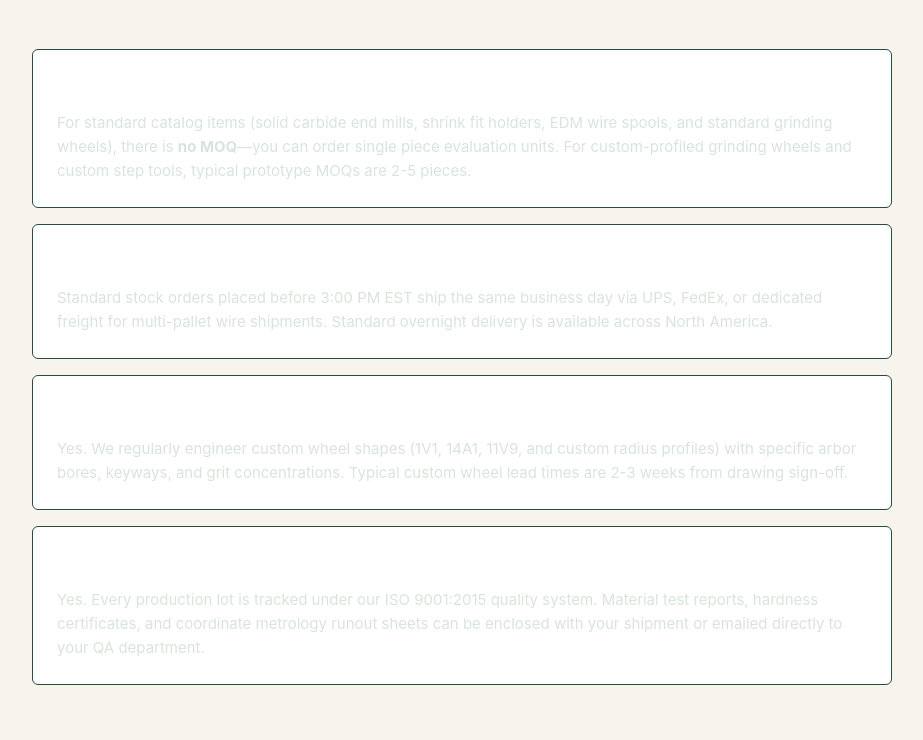
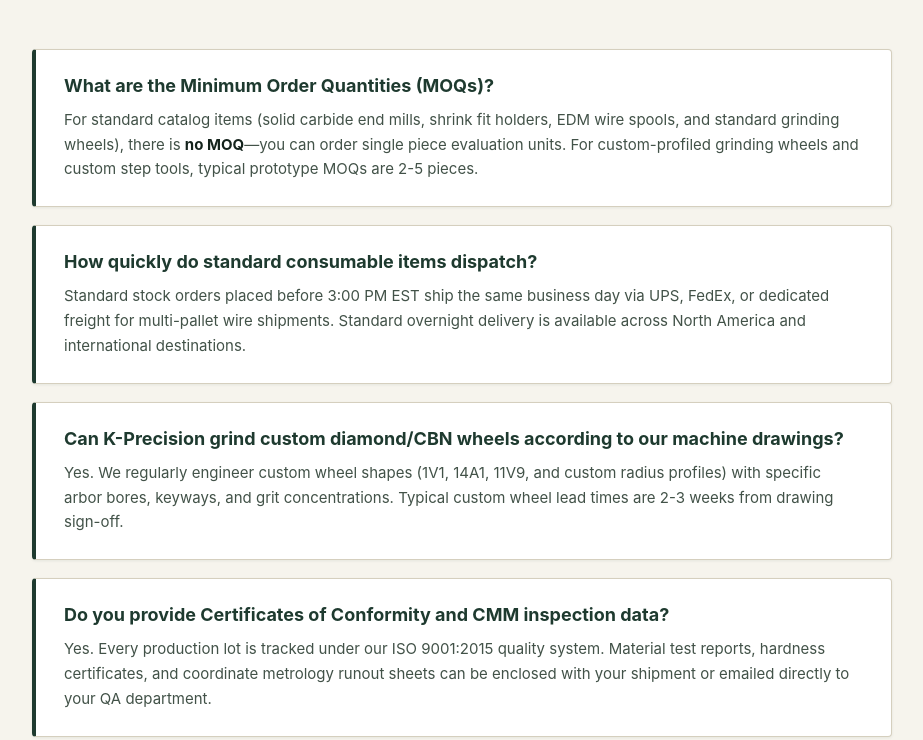
Before and after one commit to tuan07071239-pixel/k-precision, a plain HTML site: page contact.html in a window 1280 px wide. Shown: the part 1756-2496 px from the top of the page, without its empty margins (178-1101 px from the left). Drawn offline with Linux system fonts and the light colour scheme.

Commit message:
Update contact.html FAQ section with high-contrast readable cards

```diff
--- a/contact.html
+++ b/contact.html
@@ -6,8 +6,8 @@
   <title>Contact &amp; Request for Quote (RFQ) | K-Precision</title>
   <meta name="description" content="Submit an official Request for Quote (RFQ) for precision grinding wheels, carbide cutters, tool holding, and EDM wires. Direct access to K-Precision technical sales.">
   <link rel="icon" type="image/svg+xml" href="assets/images/favicon.svg">
-  <link rel="stylesheet" href="assets/css/style.css?v=2.2">
-  <link rel="stylesheet" href="assets/css/components.css?v=2.2">
+  <link rel="stylesheet" href="assets/css/style.css?v=2.3">
+  <link rel="stylesheet" href="assets/css/components.css?v=2.3">
 </head>
 <body>
 
@@ -239,39 +239,39 @@
   </section>
 
   <!-- FREQUENTLY ASKED QUESTIONS (ID: faq) -->
-  <section id="faq" class="section section-surface">
+  <section id="faq" class="section section-beige">
     <div class="container">
       <div class="section-header">
-        <span class="section-tag tag-cyan">Ordering &amp; Procurement</span>
+        <span class="section-tag tag-green">Ordering &amp; Procurement</span>
         <h2 class="section-title">Frequently Asked Questions</h2>
         <p class="section-subtitle">Common questions regarding minimum orders, custom tooling turnaround, and delivery guarantees.</p>
       </div>
 
-      <div style="max-width: 860px; margin: 0 auto; display: flex; flex-direction: column; gap: 16px;">
-        <div style="background: var(--bg-surface-card); border: 1px solid var(--border-dark); border-radius: var(--radius-md); padding: 24px;">
-          <h4 style="color: #FFFFFF; font-size: 1.1rem; font-weight: 700; margin-bottom: 8px;">What are the Minimum Order Quantities (MOQs)?</h4>
-          <p style="color: var(--text-light-secondary); font-size: 0.9375rem; line-height: 1.6;">
+      <div class="faq-list">
+        <div class="faq-card">
+          <h4 class="faq-question">What are the Minimum Order Quantities (MOQs)?</h4>
+          <p class="faq-answer">
             For standard catalog items (solid carbide end mills, shrink fit holders, EDM wire spools, and standard grinding wheels), there is <strong>no MOQ</strong>—you can order single piece evaluation units. For custom-profiled grinding wheels and custom step tools, typical prototype MOQs are 2-5 pieces.
           </p>
         </div>
 
-        <div style="background: var(--bg-surface-card); border: 1px solid var(--border-dark); border-radius: var(--radius-md); padding: 24px;">
-          <h4 style="color: #FFFFFF; font-size: 1.1rem; font-weight: 700; margin-bottom: 8px;">How quickly do standard consumable items dispatch?</h4>
-          <p style="color: var(--text-light-secondary); font-size: 0.9375rem; line-height: 1.6;">
-            Standard stock orders placed before 3:00 PM EST ship the same business day via UPS, FedEx, or dedicated freight for multi-pallet wire shipments. Standard overnight delivery is available across North America.
+        <div class="faq-card">
+          <h4 class="faq-question">How quickly do standard consumable items dispatch?</h4>
+          <p class="faq-answer">
+            Standard stock orders placed before 3:00 PM EST ship the same business day via UPS, FedEx, or dedicated freight for multi-pallet wire shipments. Standard overnight delivery is available across North America and international destinations.
           </p>
         </div>
 
-        <div style="background: var(--bg-surface-card); border: 1px solid var(--border-dark); border-radius: var(--radius-md); padding: 24px;">
-          <h4 style="color: #FFFFFF; font-size: 1.1rem; font-weight: 700; margin-bottom: 8px;">Can K-Precision grind custom diamond/CBN wheels according to our machine drawings?</h4>
-          <p style="color: var(--text-light-secondary); font-size: 0.9375rem; line-height: 1.6;">
+        <div class="faq-card">
+          <h4 class="faq-question">Can K-Precision grind custom diamond/CBN wheels according to our machine drawings?</h4>
+          <p class="faq-answer">
             Yes. We regularly engineer custom wheel shapes (1V1, 14A1, 11V9, and custom radius profiles) with specific arbor bores, keyways, and grit concentrations. Typical custom wheel lead times are 2-3 weeks from drawing sign-off.
           </p>
         </div>
 
-        <div style="background: var(--bg-surface-card); border: 1px solid var(--border-dark); border-radius: var(--radius-md); padding: 24px;">
-          <h4 style="color: #FFFFFF; font-size: 1.1rem; font-weight: 700; margin-bottom: 8px;">Do you provide Certificates of Conformity and CMM inspection data?</h4>
-          <p style="color: var(--text-light-secondary); font-size: 0.9375rem; line-height: 1.6;">
+        <div class="faq-card">
+          <h4 class="faq-question">Do you provide Certificates of Conformity and CMM inspection data?</h4>
+          <p class="faq-answer">
             Yes. Every production lot is tracked under our ISO 9001:2015 quality system. Material test reports, hardness certificates, and coordinate metrology runout sheets can be enclosed with your shipment or emailed directly to your QA department.
           </p>
         </div>
```
